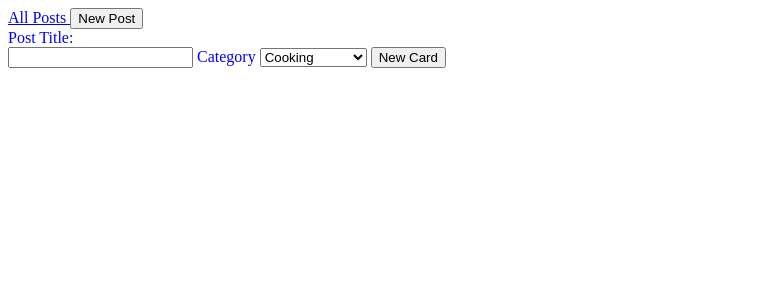
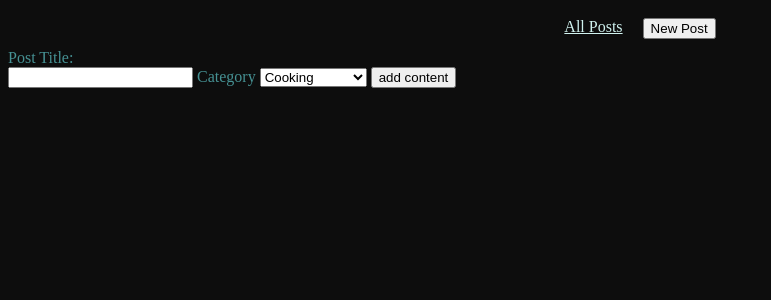
Before and after one commit to WillowGardener/portfolio, a Django app: page /new_post in a window 1280 px wide. Shown: the top 300 px of the page, without its empty margins (0-771 px from the left). Run offline with Django 3.2, Linux system fonts and the light colour scheme; data comes from the database, SQL or seed files in the repository; both versions use the stored data as it was after the commit; parts of the project's set-up code (start-up, migrations or seed data) failed here and were passed over.

Commit message:
card adding and editing mostly functional

```diff
--- a/cook_hook_book/cook_hook_book_app/urls.py
+++ b/cook_hook_book/cook_hook_book_app/urls.py
@@ -10,6 +10,9 @@ urlpatterns = [
     path('', views.home, name='home'),
     path('new_post', views.new_post, name='new_post'),
     path('new_card/<int:post_id>', views.new_card, name='new_card'),
-    path('create_post', views.create_post, name='create_post'),
+    path('add_content/<int:post_id>', views.add_content, name='add_content'),
+    path('card_title/<int:card_id>', views.card_title, name='card_title'),
+    path('add_image/<int:card_id>', views.add_image,name='add_image'),
+    path('card_text/<int:card_id>', views.card_text,name='card_text'),
 
 ]+ static(settings.MEDIA_URL, document_root=settings.MEDIA_ROOT)
--- a/cook_hook_book/cook_hook_book_app/views.py
+++ b/cook_hook_book/cook_hook_book_app/views.py
@@ -1,4 +1,4 @@
-from django.shortcuts import render, get_object_or_404
+from django.shortcuts import render, get_object_or_404, redirect
 from django.http import HttpResponse, HttpResponseRedirect
 from django.urls import reverse
 
@@ -12,20 +12,51 @@ def home(request):
     return render(request, 'home.html', context)
 
 def new_post(request):
-    new_post = Post.objects.create()
+    post = Post.objects.create()
     context = {
-        'new_post': new_post,
+        'post': post,
     }
     return render(request, 'new_post.html', context)
 
 def new_card(request, post_id):
-    post_got = get_object_or_404(Post,pk=post_id)
-    Card.objects.create(post=post_got)
+    post = get_object_or_404(Post,pk=post_id)
+    Card.objects.create(post=post)
     context = {
-        'new_post': new_post,
+        'post': post,
     }
-    return HttpResponseRedirect(reverse('cook_hook_book_app:new_post'), context)
 
+    return redirect('cook_hook_book_app:add_content', post_id)
 
-def create_post(request):
-    return HttpResponseRedirect(reverse('cook_hook_book_app:home'))
+def card_title(request, card_id):
+    card = get_object_or_404(Card,pk=card_id)
+    if request.method == 'POST':
+        card.title = request.POST["card_title"]
+        card.save()
+    return redirect('cook_hook_book_app:add_content', card.post.id)
+
+def add_image(request, card_id):
+    card = get_object_or_404(Card,pk=card_id)
+    if request.method == 'POST':
+        image = Image.objects.create(card=card)
+        image.image = request.POST["image"]
+        image.position = request.POST["position"]
+        image.caption = request.POST["caption"]
+    return redirect('cook_hook_book_app:add_content', card.post.id)
+
+def card_text(request, card_id):
+    card = get_object_or_404(Card,pk=card_id)
+    if request.method == 'POST':
+        card.text = request.POST['card_text']
+        card.save()
+    return redirect('cook_hook_book_app:add_content', card.post.id)
+
+def add_content(request, post_id):
+    post = get_object_or_404(Post,pk=post_id)
+    if request.method == 'POST':
+        post.title = request.POST['post_title']
+        post.category = request.POST['post_category']
+        post.save()
+    context = {
+        'post': post,
+    }
+    return render(request,'add_content.html', context)
--- a/cook_hook_book/static/styles.css
+++ /dev/null
@@ -1,3 +0,0 @@
-body {
-    color: blue;
-}
--- a/cook_hook_book/templates/new_post.html
+++ b/cook_hook_book/templates/new_post.html
@@ -2,8 +2,8 @@
 {% load static %}
 
 {% block content %}
-    <form action = "{% url 'cook_hook_book_app:create_post' %}">
-
+    <form action = "{% url 'cook_hook_book_app:add_content' post.id %}" method="post">
+        {% csrf_token %}
         <label for="post_title">Post Title:</label><br>
         <input type="text" name="post_title">
 
@@ -13,29 +13,7 @@
             <option value="crochet">Crochet</option>
             <option value="book_reviews">Book Reviews</option>
         </select>
-
-        {% for card in new_post.card_set.all %}
-            {{card.title}}
-            <br>
-            {% for image in card.image_set.all %}
-                {% if image.position == 'left' %}
-                    <img src='{{ image.image.url }}'>
-                {% endif %}
-            {% endfor %}
-
-            {{ card.text }}
-
-            {% for image in card.image_set.all %}
-                {% if image.position == 'right' %}
-                    <img src='{{ image.image.url }}'>
-                {% endif %}
-            {% endfor %}
-
-        {% endfor %}
-
-        <a href="{% url 'cook_hook_book_app:new_card' new_post.id %}">
-            <button>New Card</button>
-        </a>
+        <input type="submit" value="add content">
 
     </form>
 
```
Also changed, not shown: cook_hook_book/templates/add_content.html (added, +59 -0 lines), cook_hook_book/db.sqlite3.
